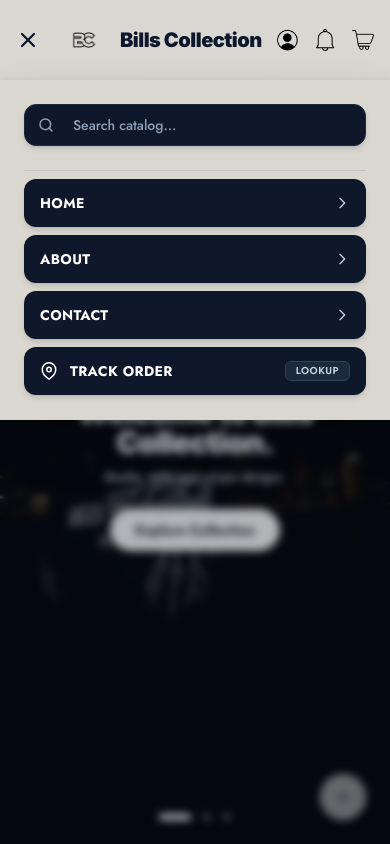
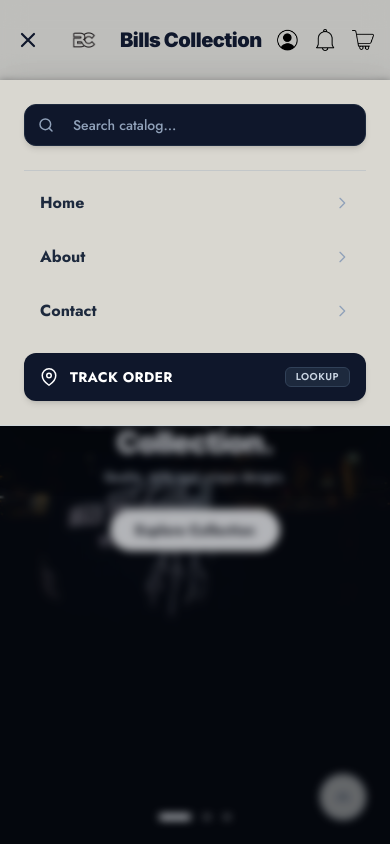
Before and after one commit to zammun/BillsCollection, a React (Vite) app: page / in a window 390 px wide. Both pictures are taken after a click on the button 28 px from the left and 40 px from the top of the page. Shown: the top 844 px of the page. Built offline with nearby package versions, Linux system fonts and the light colour scheme; no server answers; the database is empty.

Commit message:
lets see

```diff
--- a/src/components/Navbar.tsx
+++ b/src/components/Navbar.tsx
@@ -48,7 +48,7 @@ const UserMenu = ({ closeMenu }: { closeMenu: () => void }) => {
     const isAdmin = authorizedEmails.includes(user.email || '');
 
     return (
-      <div ref={menuRef} className="absolute top-full right-0 mt-3 w-72 bg-[#D9D7D0] shadow-2xl border border-slate-200/60 rounded-xl p-2 z-[100] pointer-events-auto text-base animate-fadeIn">
+      <div ref={menuRef} className="absolute top-full right-0 mt-3 w-72 bg-[#D9D7D0] shadow-2xl border border-slate-200/90 rounded-xl p-2 z-[100] pointer-events-auto text-base animate-fadeIn">
         <div className="px-4 py-4 border-b border-slate-400/30">
           <p className="font-bold text-slate-800 truncate text-lg">{fullName}</p>
           <p className="text-sm text-slate-600 truncate mt-0.5">{user.email}</p>
@@ -129,7 +129,6 @@ const Navbar = () => {
   const cartItems = useCartStore((state) => state.cartItems);
   const totalItemsInCart = cartItems.reduce((acc, item) => acc + item.quantity, 0);
 
-  // Prevent background page scrolling when mobile menu drawer is open
   useEffect(() => {
     if (mobileMenuOpen) {
       document.body.style.overflow = "hidden";
@@ -179,7 +178,7 @@ const Navbar = () => {
   return (
     <>
       <div
-        className="fixed top-0 left-0 w-full h-20 md:h-24 px-4 md:px-8 lg:px-16 xl:px-32 2xl:px-64 z-50 flex items-center justify-between gap-4 transition-all duration-300 bg-[#E6E4DC]/80 backdrop-blur-lg shadow-sm transform-gpu"
+        className="fixed top-0 left-0 w-full h-20 md:h-24 px-4 md:px-8 lg:px-16 xl:px-32 2xl:px-64 z-50 flex items-center justify-between gap-4 transition-all duration-300 bg-[#E6E4DC]/40 backdrop-blur-md shadow-sm transform-gpu"
       >
 
         {/* Brand Identity Bundle + Left Mobile Burger */}
@@ -256,26 +255,26 @@ const Navbar = () => {
           </div>
         </div>
 
-        {/* Redesigned Mobile Drawer Panel */}
+        {/* Mobile Drawer Panel */}
         {mobileMenuOpen && (
           <div className="absolute top-20 left-0 w-full bg-[#D9D7D0] backdrop-blur-xl p-6 border-b border-slate-300/60 shadow-2xl flex flex-col gap-6 md:hidden z-50 animate-fadeIn">
 
-            {/* Full-width Left-Aligned Search Container */}
+            {/* Full-width Search Container */}
             <div className="w-full flex justify-start">
               <div className="w-full">
                 <SearchBar onSearch={() => setMobileMenuOpen(false)} />
               </div>
             </div>
 
-            {/* Nav Links & Track Order Callout */}
-            <nav className="flex flex-col gap-2 pt-2 border-t border-slate-400/30">
+            {/* Nav Links */}
+            <nav className="flex flex-col gap-1.5 pt-2 border-t border-slate-400/30">
               <Link
                 to="/"
                 onClick={() => setMobileMenuOpen(false)}
-                className="flex items-center justify-between py-3.5 px-4 rounded-xl bg-slate-900 text-white font-bold text-sm tracking-wide uppercase shadow-md active:scale-[0.98] transition-all hover:bg-slate-800"
+                className="flex items-center justify-between py-3 px-4 rounded-xl text-slate-800 hover:bg-[#e6e4dc]/60 transition-all font-bold text-base"
               >
                 <span>Home</span>
-                <svg className="w-4 h-4 text-slate-300" fill="none" stroke="currentColor" viewBox="0 0 24 24">
+                <svg className="w-4 h-4 text-slate-400" fill="none" stroke="currentColor" viewBox="0 0 24 24">
                   <path strokeLinecap="round" strokeLinejoin="round" strokeWidth="2" d="M9 5l7 7-7 7"/>
                 </svg>
               </Link>
@@ -283,10 +282,10 @@ const Navbar = () => {
               <Link
                 to="/about"
                 onClick={() => setMobileMenuOpen(false)}
-                className="flex items-center justify-between py-3.5 px-4 rounded-xl bg-slate-900 text-white font-bold text-sm tracking-wide uppercase shadow-md active:scale-[0.98] transition-all hover:bg-slate-800"
+                className="flex items-center justify-between py-3 px-4 rounded-xl text-slate-800 hover:bg-[#e6e4dc]/60 transition-all font-bold text-base"
               >
                 <span>About</span>
-                <svg className="w-4 h-4 text-slate-300" fill="none" stroke="currentColor" viewBox="0 0 24 24">
+                <svg className="w-4 h-4 text-slate-400" fill="none" stroke="currentColor" viewBox="0 0 24 24">
                   <path strokeLinecap="round" strokeLinejoin="round" strokeWidth="2" d="M9 5l7 7-7 7"/>
                 </svg>
               </Link>
@@ -294,10 +293,10 @@ const Navbar = () => {
               <Link
                 to="/contact"
                 onClick={() => setMobileMenuOpen(false)}
-                className="flex items-center justify-between py-3.5 px-4 rounded-xl bg-slate-900 text-white font-bold text-sm tracking-wide uppercase shadow-md active:scale-[0.98] transition-all hover:bg-slate-800"
+                className="flex items-center justify-between py-3 px-4 rounded-xl text-slate-800 hover:bg-[#e6e4dc]/60 transition-all font-bold text-base"
               >
                 <span>Contact</span>
-                <svg className="w-4 h-4 text-slate-300" fill="none" stroke="currentColor" viewBox="0 0 24 24">
+                <svg className="w-4 h-4 text-slate-400" fill="none" stroke="currentColor" viewBox="0 0 24 24">
                   <path strokeLinecap="round" strokeLinejoin="round" strokeWidth="2" d="M9 5l7 7-7 7"/>
                 </svg>
               </Link>
@@ -306,7 +305,7 @@ const Navbar = () => {
               <Link
                 to="/track-order"
                 onClick={() => setMobileMenuOpen(false)}
-                className="flex items-center justify-between py-3.5 px-4 rounded-xl bg-slate-900 text-white font-bold text-sm tracking-wide uppercase shadow-md active:scale-[0.98] transition-all hover:bg-slate-800"
+                className="mt-3 flex items-center justify-between py-3.5 px-4 rounded-xl bg-slate-900 text-white font-bold text-sm tracking-wide uppercase shadow-md active:scale-[0.98] transition-all"
               >
                 <div className="flex items-center gap-3">
                   <svg xmlns="http://www.w3.org/2000/svg" width="18" height="18" viewBox="0 0 24 24" fill="none" stroke="currentColor" strokeWidth="2" strokeLinecap="round" strokeLinejoin="round">
@@ -325,7 +324,7 @@ const Navbar = () => {
         )}
       </div>
 
-      {/* Dark Backdrop Overlay when mobile drawer is active */}
+      {/* Dark Backdrop Overlay */}
       {mobileMenuOpen && (
         <div
           onClick={() => setMobileMenuOpen(false)}
```
